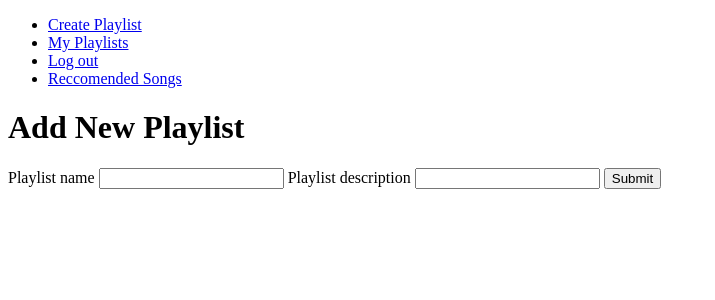
After one commit to JarettSisk/Playlister, a Flask app: page /playlist/add in a window 1280 px wide. The commit adds this page. Shown: the top 300 px of the page, without its empty margins (0-715 px from the left). Run offline with Flask 2, Linux system fonts and the light colour scheme; the visitor is signed in with stand-in values (Sample User, id 1); data comes from the database, SQL or seed files in the repository.

Commit message:
Adding routes and templates

```diff
--- a/app.py
+++ b/app.py
@@ -1,7 +1,9 @@
+import re
 from flask import Flask, render_template, redirect, session, flash
+from flask.helpers import url_for
 from flask_debugtoolbar import DebugToolbarExtension
-from models import connect_db, db
-# from forms import
+from models import connect_db, db, User, Playlist, Song, PlaylistSong
+from forms import UserForm, SongForm, PlaylistForm
 # from sqlalchemy.exc import IntegrityError
 
 app = Flask(__name__)
@@ -19,4 +21,101 @@ toolbar = DebugToolbarExtension(app)
 
 @app.route('/')
 def home_page():
-    return render_template('index.html')
+    """ Home page route """
+    if 'user_id' not in session:
+        return render_template('index.html')
+
+    return redirect('/user')
+
+@app.route('/user/<int:user_id>')
+def show_playlists(user_id):
+    """ Show the user and the list of playlists they have made"""
+
+    if 'user_id' not in session:
+        flash("Please login first!", "danger")
+        return redirect('/login')
+
+    user = User.query.get_or_404(user_id)
+
+    if user:
+        return render_template("playlists.html", user=user)
+
+    return redirect('/')
+
+@app.route('/login', methods=['GET', 'POST'])
+def login_user():
+    """ Log in the user """
+    form = UserForm()
+    if form.validate_on_submit():
+        username = form.username.data
+        password = form.password.data
+        # Autheniticate the users credentials
+        user = User.authenticate(username, password)
+
+        if user:
+            flash(f"Welcome Back, {user.username}!", "primary")
+            session['user_id'] = user.id
+            return redirect(f"/user/{user.id}")
+        else:
+            form.username.errors = ['Invalid username/password.']
+
+    return render_template('login.html', form=form)
+
+@app.route('/logout')
+def logout_user():
+    """ Log out the user """
+    session.pop('user_id')
+    flash("Goodbye!", "info")
+    return redirect('/')
+
+
+@app.route('/playlist/<int:playlist_id>', methods=['GET', 'POST'])
+def show_playlist(playlist_id):
+    """ Show the playlist and all of the songs within the playlist. Also a form to add more songs """
+    user = User.query.get_or_404(session['user_id'])
+    playlist = Playlist.query.get_or_404(playlist_id)
+
+    if user:
+        form = SongForm()
+        if form.validate_on_submit():
+            title = form.title.data
+            artist = form.artist.data
+            new_song = Song(title=title, artist=artist)
+            db.session.add(new_song)
+            db.session.commit()
+
+            # Adding to the M2M table
+            playlist_song = PlaylistSong(
+            playlist_id = playlist.id,
+            song_id = new_song.id
+            )
+            db.session.add(playlist_song)
+            db.session.commit()
+
+            return redirect(f"/playlist/{playlist_id}")
+
+    return render_template('playlist.html', user=user, playlist=playlist, form=form)
+
+@app.route('/playlist/add', methods=['GET', 'POST'])
+def creat_new_playlist():
+    # Checking for logged in user
+    if 'user_id' not in session:
+        flash("Please login first!", "danger")
+        return redirect('/login')
+
+    # Get the user
+    user = User.query.get_or_404(session['user_id'])
+
+    form = PlaylistForm()
+    """ Form for adding new playlists """
+    if form.validate_on_submit():
+        name = form.name.data
+        description = form.description.data
+
+        new_playlist = Playlist(name=name, description=description, user_id=user.id)
+        db.session.add(new_playlist)
+        db.session.commit()
+        # Redirect back to playlists
+        return redirect(f"/user/{user.id}")
+
+    return render_template('new-playlist.html', form=form, user=user)
--- a/forms.py
+++ b/forms.py
@@ -1,5 +1,23 @@
 """Forms for playlist app."""
 
-from wtforms import SelectField, StringField
 from flask_wtf import FlaskForm
-from wtforms.validators import InputRequired
+from wtforms import StringField, PasswordField, TextAreaField
+from wtforms.validators import DataRequired, Email, Length, InputRequired
+
+class UserForm(FlaskForm):
+    """Form for adding users."""
+
+    username = StringField('Username', validators=[DataRequired()])
+    password = PasswordField('Password', validators=[Length(min=6)])
+
+class PlaylistForm(FlaskForm):
+    """Form for adding playlists."""
+
+    name = StringField("Playlist name", validators=[InputRequired()])
+    description = StringField("Playlist description", validators=[InputRequired()])
+
+class SongForm(FlaskForm):
+    """Form for adding songs."""
+
+    title = StringField("Song title", validators=[InputRequired()])
+    artist = StringField("Artist name", validators=[InputRequired()])
--- a/templates/base.html
+++ b/templates/base.html
@@ -11,12 +11,13 @@
     <nav class="navbar">
         <ul>
             {% if user %}
-            <li><a href="contact.asp">Create Playlist</a></li>
-            <li><a href="about.asp">Log out</a></li>
-            <li><a href="contact.asp">Reccomended Songs</a></li>
+            <li><a href="/playlist/add">Create Playlist</a></li>
+            <li><a href="/user/{{user.id}}">My Playlists</a></li>
+            <li><a href="/logout">Log out</a></li>
+            <li><a href="/reccomended">Reccomended Songs</a></li>
             {% else %}
-            <li><a href="default.asp">Log in</a></li>
-            <li><a href="news.asp">Sign Up</a></li>
+            <li><a href="/login">Log in</a></li>
+            <li><a href="/register">Sign Up</a></li>
             {% endif %}
           </ul>
     </nav>
--- /dev/null
+++ b/templates/new-playlist.html
@@ -0,0 +1,17 @@
+{% extends 'base.html' %}
+
+{% block content %}
+
+<h1>Add New Playlist</h1>
+<form method="POST" class="add-playlist-form">
+    <div class="form-group">
+        {{form.hidden_tag() }}
+        {{form.name.label}}
+        {{form.name}}
+        {{form.description.label}}
+        {{form.description}}
+        <button>Submit</button>
+    </div>
+</form>
+
+{% endblock %}
```
Also changed, not shown: seed.py (+29 -11 lines), templates/login.html (added, +22 -0 lines), templates/playlist.html (added, +21 -0 lines), templates/playlists.html (added, +12 -0 lines).
